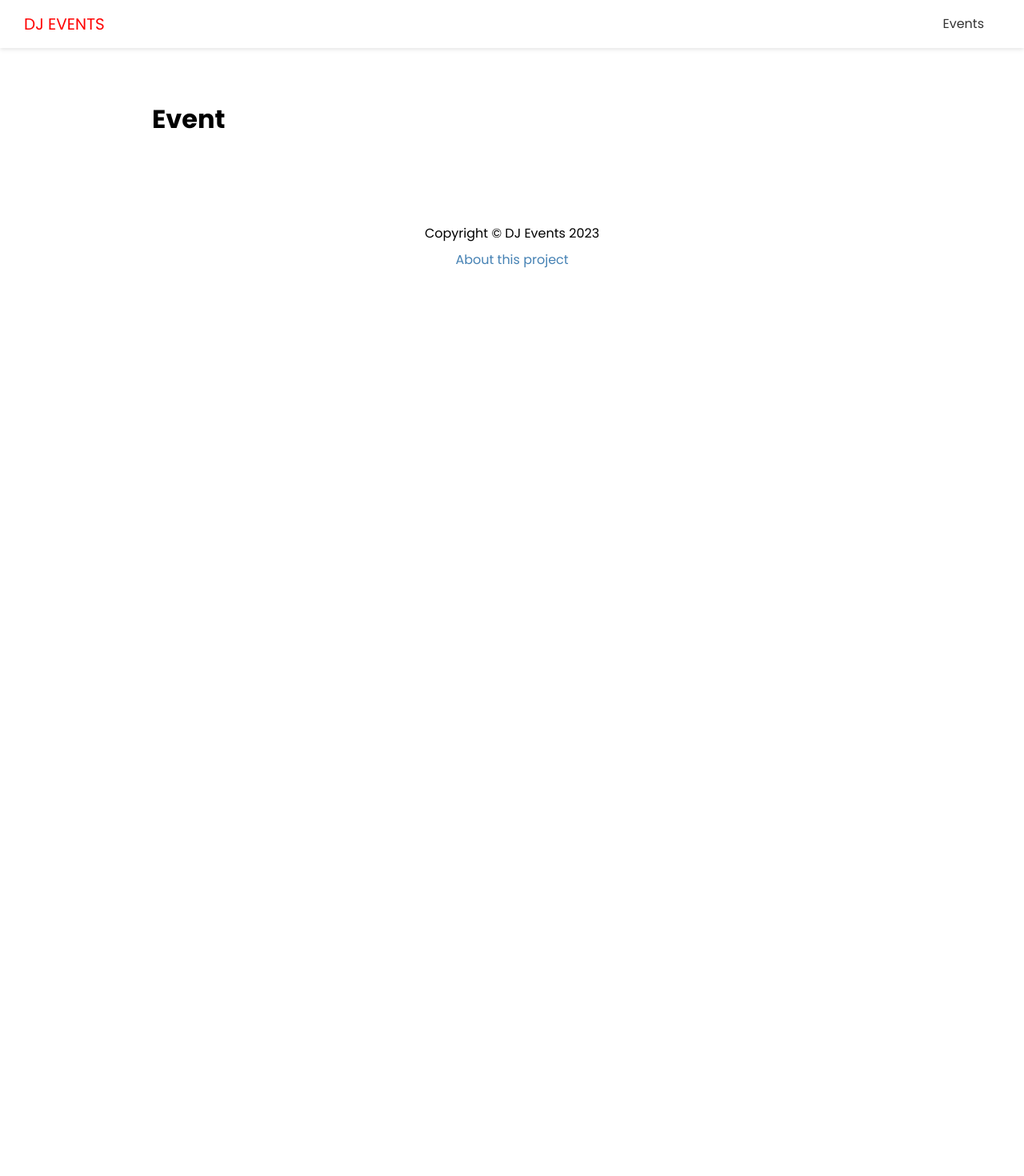
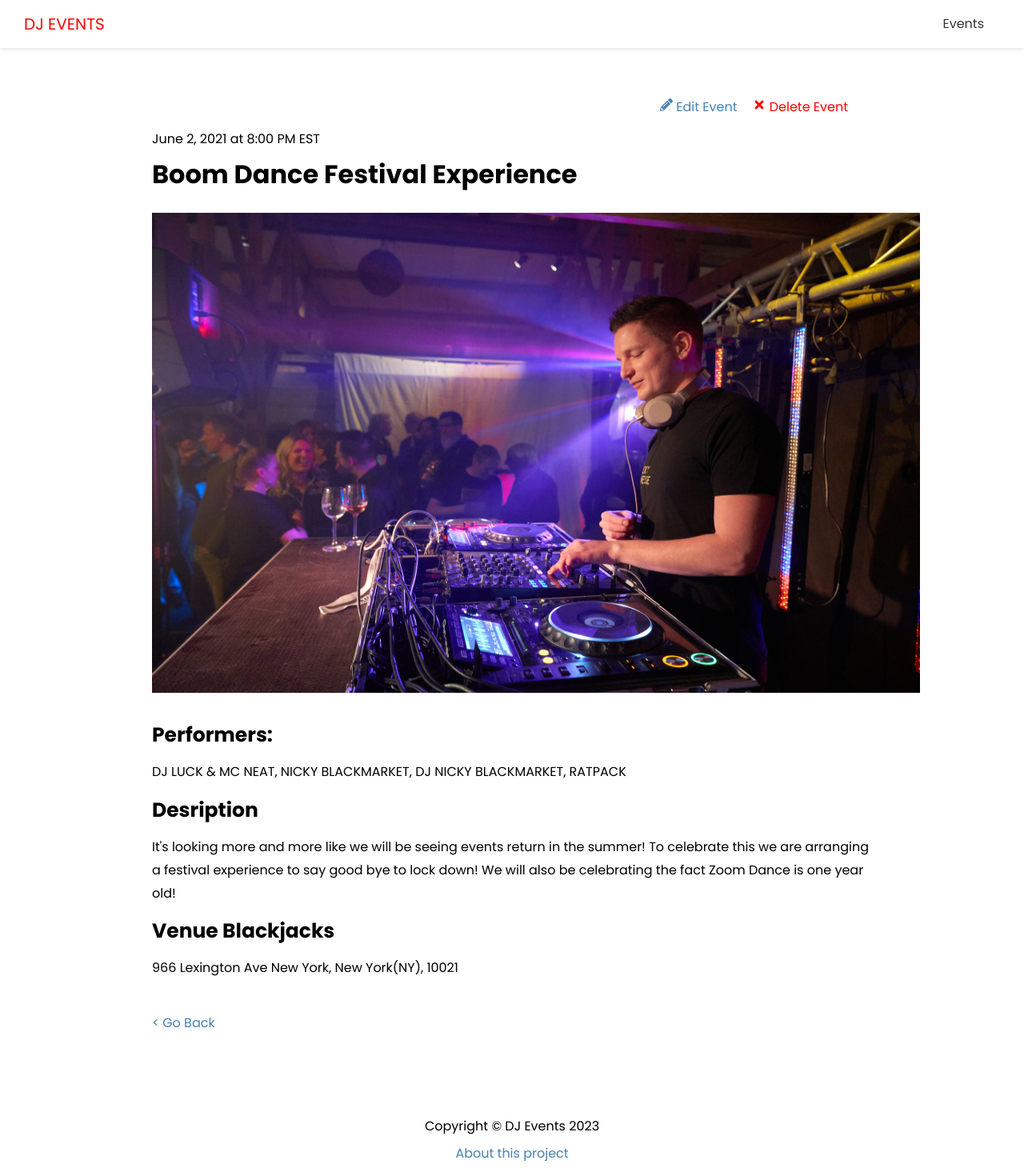
Before and after one commit to GeorgeUsynin/dj-events-frontend, a Next.js app: page /events/boom-dance-festival-experience in a window 1280 px wide. Shown: the top 1470 px of the page at 80% size. Before the commit the page ends 800 px from the top, so only its background shows below. Built offline with nearby package versions, Linux system fonts and the light colour scheme; no server answers.

Commit message:
refactor: add getStaticPaths function, add EventItem information

```diff
--- a/pages/events/[slug].tsx
+++ b/pages/events/[slug].tsx
@@ -1,11 +1,87 @@
 import Layout from '@/components/Layout';
+import Link from 'next/link';
+import Image from 'next/image';
+import { FaPencilAlt, FaTimes } from 'react-icons/fa';
+import { API_URL } from '../config';
+import { routes } from '@/constants/routes';
+// import type { NextApiRequest, NextApiResponse } from 'next';
+import { TEvent } from 'pages';
+import styles from '@/styles/Event.module.css';
 
-const EventPage = () => {
+const EventPage = ({ evt }: { evt: TEvent }) => {
+    const deleteEvent = (e: React.MouseEvent<HTMLSpanElement>) => {
+        console.log('delete event');
+    };
+
     return (
         <Layout>
-            <h1>Event</h1>
+            <div className={styles.event}>
+                <div className={styles.controls}>
+                    <Link href={`events/edit/${evt.id}`}>
+                        <FaPencilAlt /> Edit Event
+                    </Link>
+                    <span className={styles.delete} onClick={deleteEvent}>
+                        <FaTimes /> Delete Event
+                    </span>
+                </div>
+                <span>
+                    {evt.date} at {evt.time}
+                </span>
+                <h1>{evt.name}</h1>
+                {evt.image && (
+                    <div className={styles.image}>
+                        <Image src={evt.image} alt='event_image' width={960} height={600} />
+                    </div>
+                )}
+                <h3>Performers:</h3>
+                <p>{evt.performers}</p>
+                <h3>Desription</h3>
+                <p>{evt.description}</p>
+                <h3>Venue {evt.venue}</h3>
+                <p>{evt.address}</p>
+                <Link href={routes.events} className={styles.back}>
+                    {'<'} Go Back
+                </Link>
+            </div>
         </Layout>
     );
 };
 
+export async function getStaticPaths() {
+    const response = await fetch(`${API_URL}/api/events`);
+    const events: TEvent[] = await response.json();
+
+    const paths = events.map(evt => ({ params: { slug: evt.slug } }));
+
+    return {
+        paths,
+        fallback: true,
+    };
+}
+
+export async function getStaticProps({ params: { slug } }: { params: { slug: string } }) {
+    const response = await fetch(`${API_URL}/api/events/${slug}`);
+    const events = await response.json();
+
+    return {
+        props: {
+            evt: events[0],
+        },
+    };
+}
+
+//getServerSideProps
+
+// export async function getServerSideProps(req: NextApiRequest, res: NextApiResponse) {
+//     const slug = req.query.slug;
+//     const response = await fetch(`${API_URL}/api/events/${slug}`);
+//     const events = await response.json();
+
+//     return {
+//         props: {
+//             evt: events[0],
+//         },
+//     };
+// }
+
 export default EventPage;
--- /dev/null
+++ b/styles/Event.module.css
@@ -0,0 +1,33 @@
+.event {
+    position: relative;
+    padding-top: 40px;
+  }
+
+  .event h3 {
+    font-size: 25px;
+  }
+
+  .event p {
+    margin: 10px 0;
+  }
+
+  .image {
+    margin-bottom: 20px;
+  }
+
+  .controls {
+    position: absolute;
+    right: 30px;
+    top: 0;
+  }
+
+  .delete {
+    margin-left: 20px;
+    color: red;
+    cursor: pointer;
+  }
+
+  .back {
+    display: block;
+    margin-top: 40px;
+  }
```
Also changed, not shown: pages/events/index.tsx (+3 -17 lines), pages/index.tsx (+14 -4 lines).
